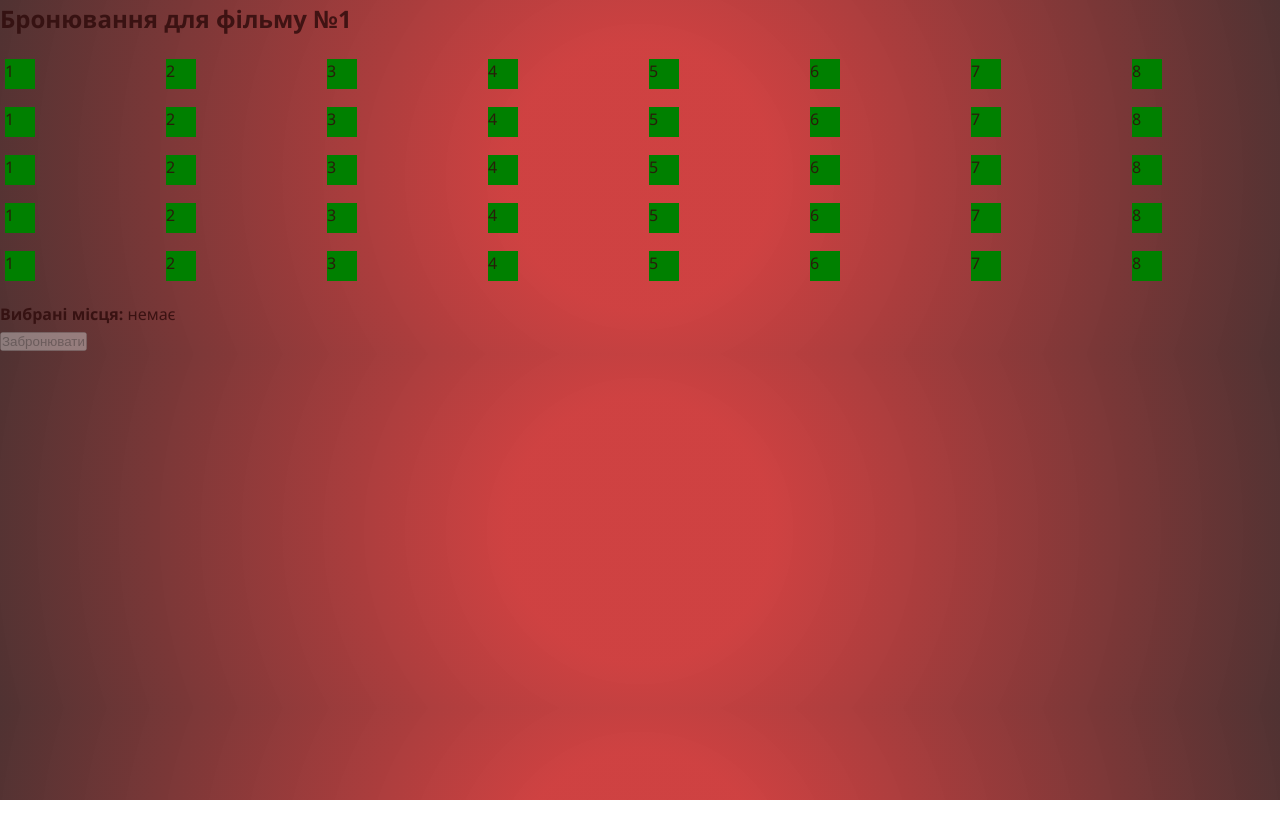
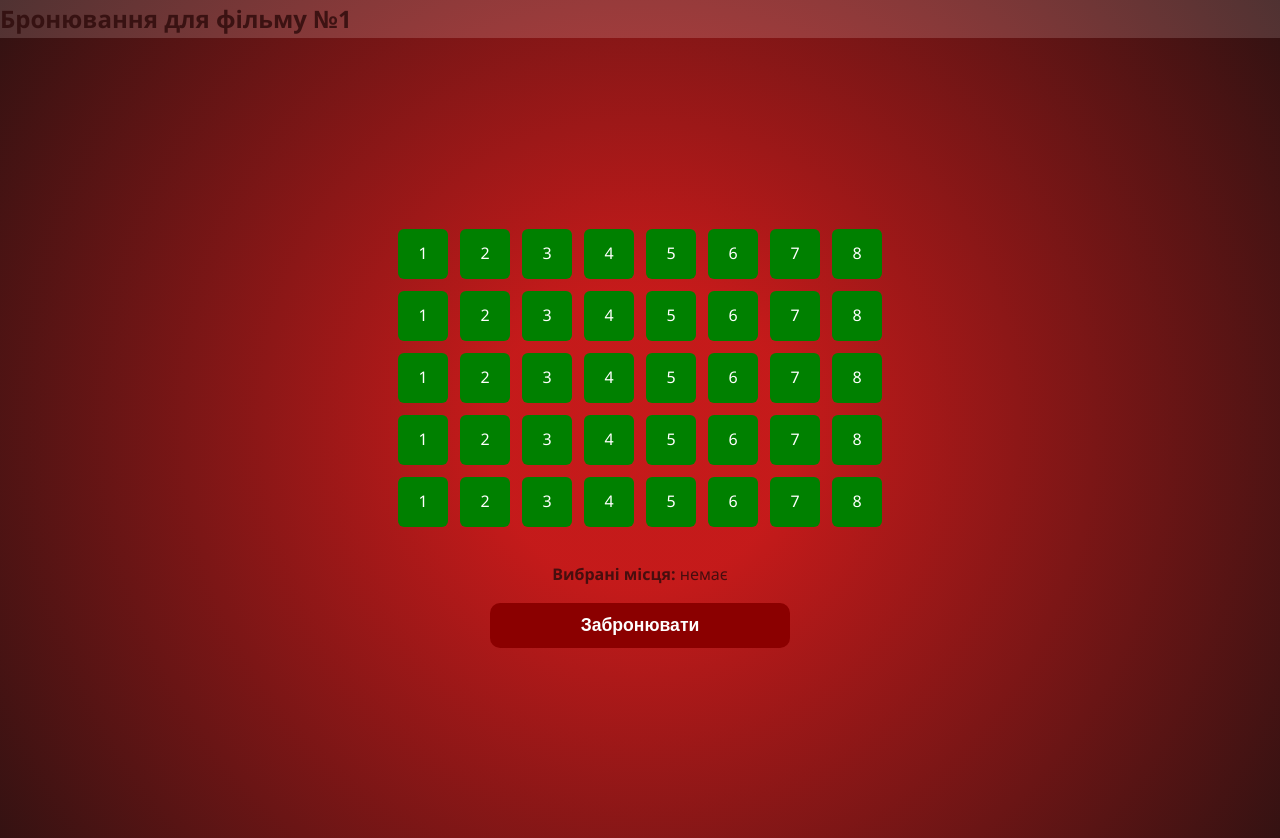
Before and after one commit to Veronika8818/cinema, a React (Create React App) app: page /booking/1 in a window 1280 px wide. Before the commit the page ends 800 px from the top, so only its background shows below. Built offline with nearby package versions, Linux system fonts and the light colour scheme.

Commit message:
Додано валідацію обов'язкових полів

```diff
--- a/src/BookingService.js
+++ b/src/BookingService.js
@@ -0,0 +1,16 @@
+const STORAGE_KEY = "bookings";
+
+
+export const saveBooking = (movieId, seats, userInfo) => {
+    const existing = JSON.parse(localStorage.getItem(STORAGE_KEY)) || {};
+    existing[movieId] = {
+      seats,
+      userInfo,
+    };
+    localStorage.setItem(STORAGE_KEY, JSON.stringify(existing));
+  };
+
+  export const getBookedSeats = (movieId) => {
+    const data = JSON.parse(localStorage.getItem(STORAGE_KEY)) || {};
+    return data[movieId]?.seats || [];
+  };
--- a/src/components/CinemalHall.jsx
+++ b/src/components/CinemalHall.jsx
@@ -1,10 +1,12 @@
 import React, { useState, useEffect } from 'react';
 import styles from './CinemalHall.module.css';
+import { saveBooking, getBookedSeats } from '../BookingService';
 import { useParams } from 'react-router-dom';
 
 
 const rows = 5;
 const cols = 8;
+
 
 const CinemaHall = () => {
   const { id } = useParams();
@@ -12,18 +14,26 @@ const CinemaHall = () => {
   const [bookedSeats, setBookedSeats] = useState([]);
   const [formData, setFormData] = useState({ name: '', phone: '', email: '' });
   const [showForm, setShowForm] = useState(false);
+  const [errors, setErrors] = useState({});
 
 
 
   useEffect(() => {
-    const data = localStorage.getItem('bookings');
-    if (data) {
-      const parsed = JSON.parse(data);
-      if (parsed[id]) {
-        setBookedSeats(parsed[id]);
+    setBookedSeats(getBookedSeats(id));
+  }, [id]);
+
+  const validate = () => {
+    const newErrors = {};
+    if (!formData.name.trim()) newErrors.name = 'Імʼя обовʼязкове';
+    if (!formData.phone.trim()) newErrors.phone = 'Телефон обовʼязковий';
+    if (!formData.email.trim()) {
+      newErrors.email = 'Email обовʼязковий';
+    } else if (!/^[\w-.]+@([\w-]+\.)+[\w-]{2,4}$/g.test(formData.email)) {
+      newErrors.email = 'Email невалідний';
     }
-    }
-  }, [id]);
+    setErrors(newErrors);
+    return Object.keys(newErrors).length === 0;
+  };
 
   const handleSeatClick = (row, col) => {
     const seatId = `${row}-${col}`;
@@ -49,22 +59,23 @@ const CinemaHall = () => {
 
   const handleSubmit = (e) => {
     e.preventDefault();
-    const data = localStorage.getItem('bookings');
-    const parsed = data ? JSON.parse(data) : {};
+    if (!validate()) return;
 
-    const updatedSeats = [...(parsed[id] || []), ...selectedSeats];
-    parsed[id] = Array.from(new Set(updatedSeats));
+    saveBooking(id, selectedSeats, formData);
 
-    localStorage.setItem('bookings', JSON.stringify(parsed));
-    setBookedSeats(parsed[id]);
+    const updatedSeats = [...bookedSeats, ...selectedSeats];
+    setBookedSeats(Array.from(new Set(updatedSeats)));
     setSelectedSeats([]);
     setFormData({ name: '', phone: '', email: '' });
+    setErrors({});
     setShowForm(false);
     alert('Бронювання успішне!');
   };
 
+
+
 return (
-    <div>
+  <div className={styles.container}>
     <div className={styles.hall}>
       {[...Array(rows)].map((_, row) => (
         <div key={row} className={styles.row}>
@@ -96,21 +107,48 @@ const CinemaHall = () => {
       <strong>Вибрані місця:</strong> {selectedSeats.join(', ') || 'немає'}
     </div>
 
-      <button onClick={handleBooking} disabled={selectedSeats.length === 0} className={styles.bookingButton}>
+    <button
+      onClick={handleBooking}
+      disabled={selectedSeats.length === 0}
+      className={styles.bookingButton}
+    >
       Забронювати
     </button>
 
     {showForm && (
-        <form onSubmit={handleSubmit} className={styles.form}>
+      <form onSubmit={handleSubmit} className={`${styles.form} ${showForm ? styles.show : ''}`}>
       <h3>Підтвердження бронювання</h3>
-          <input type="text" placeholder="Імʼя" required value={formData.name} onChange={(e) => setFormData({ ...formData, name: e.target.value })} />
-          <input type="tel" placeholder="Телефон" required value={formData.phone} onChange={(e) => setFormData({ ...formData, phone: e.target.value })} />
-          <input type="email" placeholder="Email" required value={formData.email} onChange={(e) => setFormData({ ...formData, email: e.target.value })} />
+
+        <input
+          type="text"
+          placeholder="Імʼя"
+          value={formData.name}
+          onChange={(e) => setFormData({ ...formData, name: e.target.value })}
+        />
+        {errors.name && <span className={styles.error}>{errors.name}</span>}
+
+        <input
+          type="tel"
+          placeholder="Телефон"
+          value={formData.phone}
+          onChange={(e) => setFormData({ ...formData, phone: e.target.value })}
+        />
+        {errors.phone && <span className={styles.error}>{errors.phone}</span>}
+
+        <input
+          type="email"
+          placeholder="Email"
+          value={formData.email}
+          onChange={(e) => setFormData({ ...formData, email: e.target.value })}
+        />
+        {errors.email && <span className={styles.error}>{errors.email}</span>}
+
         <button type="submit">Підтвердити</button>
       </form>
     )}
   </div>
 );
+
 };
 
 
--- a/src/components/CinemalHall.module.css
+++ b/src/components/CinemalHall.module.css
@@ -1,37 +1,123 @@
 .hall {
   display: flex;
   flex-direction: column;
-    gap: 8px;
-    margin-top: 16px;
+  gap: 12px;
+  margin-bottom: 20px;
 }
 
 .row {
-    display: grid;
-    grid-template-columns: repeat(8, 1fr);
-    gap: 8px;
+  display: flex;
+  gap: 12px;
 }
 
 .seat {
-    width: 30px;
-    height: 30px;
+  width: 50px;
+  height: 50px;
   background-color: green;
+  color: white;
+  display: flex;
+  align-items: center;
+  justify-content: center;
   cursor: pointer;
-    margin: 5px;
+  border-radius: 6px;
+  font-size: 1rem;
 }
 
-  .seat.selected {
-    background-color: #0062b2;
+.available {
+  background-color: green;
+}
+
+.selected {
+  background-color: orange;
+}
+
+.booked {
+  background-color: gray;
+  cursor: not-allowed;
 }
 
 .selectedInfo {
-    margin-top: 16px;
+  margin-top: 15px;
   font-size: 1rem;
+  text-align: center;
 }
 
-  @media (max-width: 600px) {
-    .seat {
-      width: 28px;
-      height: 28px;
-      font-size: 0.75rem;
+.bookingButton {
+  margin-top: 16px;
+  padding: 12px 20px;
+  font-weight: bold;
+  background-color: #8B0000;
+  color: white;
+  border: none;
+  border-radius: 10px;
+  cursor: pointer;
+  font-size: 1.1rem;
+  transition: background-color 0.3s;
+  width: 100%;
+  max-width: 300px;
+  align-self: center;
 }
+
+.bookingButton:hover {
+  background-color: #a80000;
 }
+
+.form {
+  margin-top: 30px;
+  display: none; /* сховати форму за замовчуванням */
+  flex-direction: column;
+  gap: 10px;
+  background-color: white;
+  padding: 2rem;
+  border-radius: 16px;
+  box-shadow: 0 4px 12px rgba(0, 0, 0, 0.1);
+  width: 280px;
+  align-items: center;
+}
+
+.form.show {
+  display: flex;
+}
+
+input {
+  padding: 10px;
+  font-size: 1rem;
+  width: 100%;
+  border: 1px solid #ccc;
+  border-radius: 8px;
+}
+
+.form button {
+  background-color: #800000;
+  color: white;
+  border: none;
+  padding: 10px 16px;
+  border-radius: 10px;
+  cursor: pointer;
+  font-size: 1rem;
+  width: 100%;
+  transition: background-color 0.3s;
+}
+
+.form button:hover {
+  background-color: #5c0000;
+}
+
+.error {
+  color: red;
+  font-size: 0.8rem;
+  margin-top: -5px;
+  margin-bottom: 10px;
+  display: block;
+}
+
+.container {
+  display: flex;
+  justify-content: center;
+  align-items: center;
+  flex-direction: column;
+  min-height: 100vh;
+  background: radial-gradient(circle, var(--color-bg) 20%, var(--color-text) 100%);
+  padding: 2rem;
+  text-align: center;
+}
```
Lines whose indentation alone changed are shown as unchanged.
